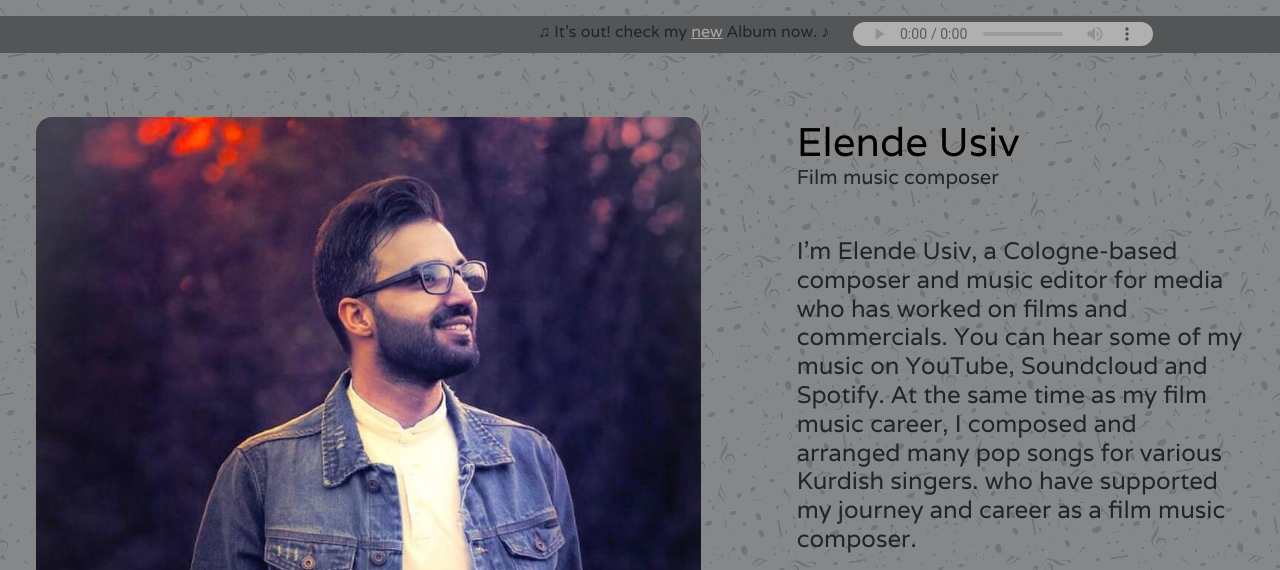
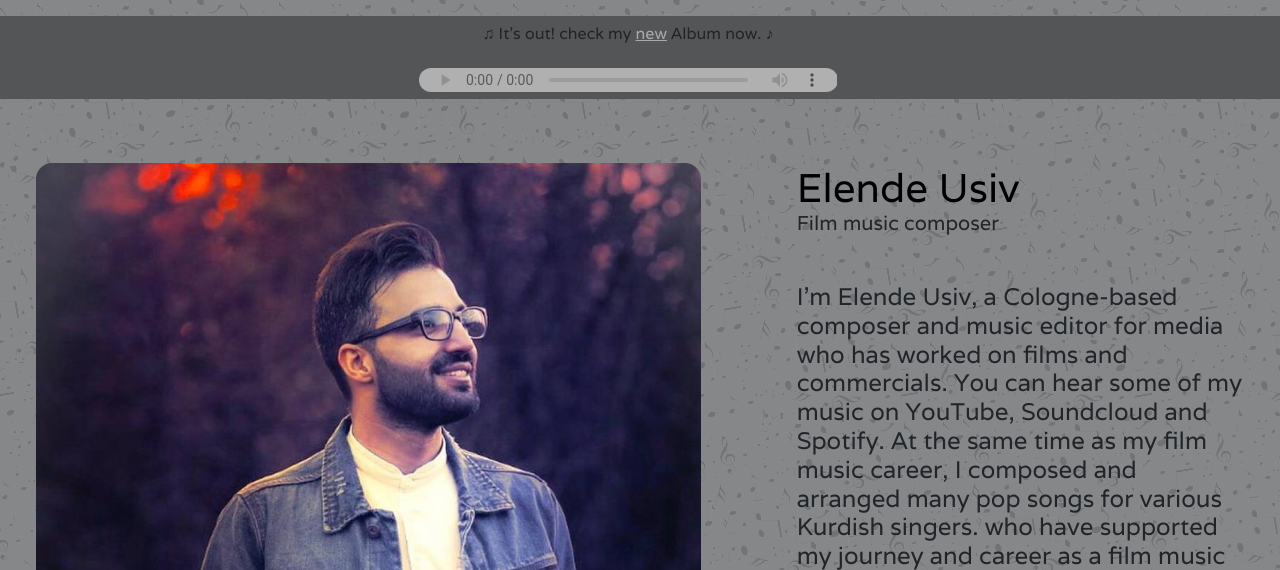
Before and after one commit to Mo-Inalo/elende-usiv.de, a PHP site: page / in a window 1280 px wide; the page is wider, and only the part inside the window is pictured. Shown: the part 126-696 px from the top of that part. Run offline with PHP 8.4, Linux system fonts and the light colour scheme; some libraries are stand-ins or nearby versions.

Commit message:
finale Abarbeitung 24

```diff
--- a/templates/breakingnews.php
+++ b/templates/breakingnews.php
@@ -1,19 +1,14 @@
 
 
 <div class="row my-3 Elendeauswahl" style="background-color: #545556">
-    <div class="col-4" >
 
+    <div class="row-cols-3 " align="center">
+        <p  align="center" style="padding-top:6px;" >
+            &#9835;  It's out! check my <a class=" text-white-50" href="https://www.youtube.com/watch?v=osVSP4WzVrg" target="_blank" rel="noopener noreferrer" >new</a> Album now.  &#9834;
+        </p>
+    </div>
+    <div class="row-cols-3" align="center">
+        <audio   src="/music/winter.mp3" controls="controls" loop="loop" preload="auto"></audio>
     </div>
 
-    <div class="col-4" align="left">
-        <h6  align="right" style="padding-top:6px;" >
-            &#9835;  It's out! check my <a class=" text-white-50" href="https://www.youtube.com/watch?v=osVSP4WzVrg" target="_blank" rel="noopener noreferrer" >new</a> Album now.  &#9834;
-        </h6>
-    </div>
-    <div class="col-4" align="left">
-        <audio   src="/music/winter.mp3" controls="controls" loop="loop" preload="auto"></audio>
-    </div>
-    <div class="col-4" >
-
-    </div>
 </div>
```
